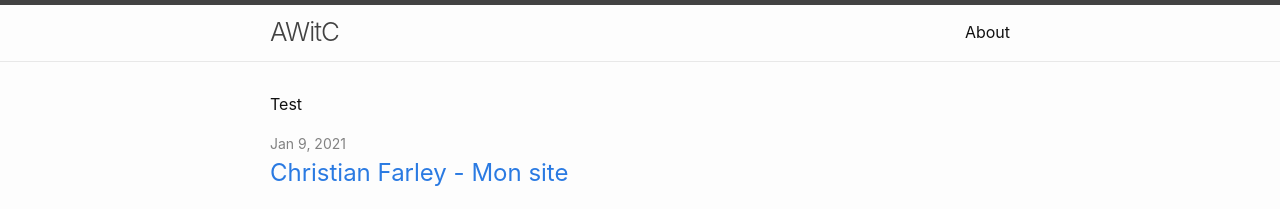
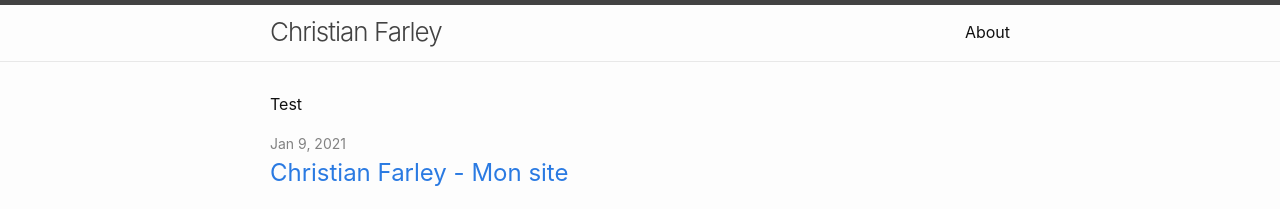
Before and after one commit to darkwookiee/darkwookiee.github.io, a Jekyll site: the page built from index.md, in a window 1280 px wide. Shown: the top 209 px of the page. Built offline with Jekyll 4.4.1, drawn with Linux system fonts in a browser that asks for light colours.

Commit message:
Update _config.yml

```diff
--- a/_config.yml
+++ b/_config.yml
@@ -1,4 +1,4 @@
-title: AWitC
+title: Christian Farley
 author:
   name: Christian Farley
   email: christian.farley@gmail.com
```
